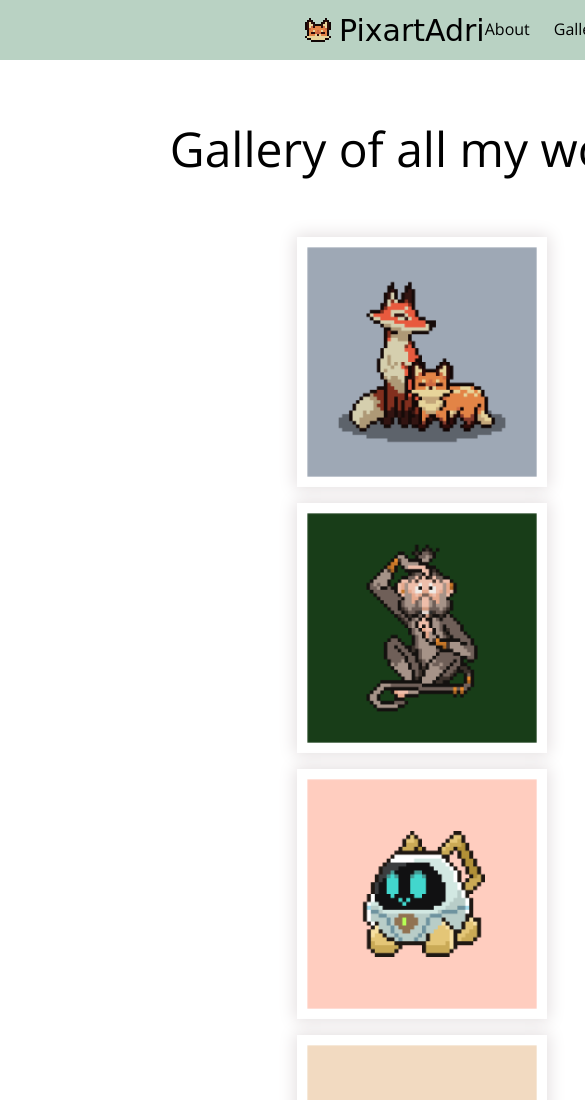
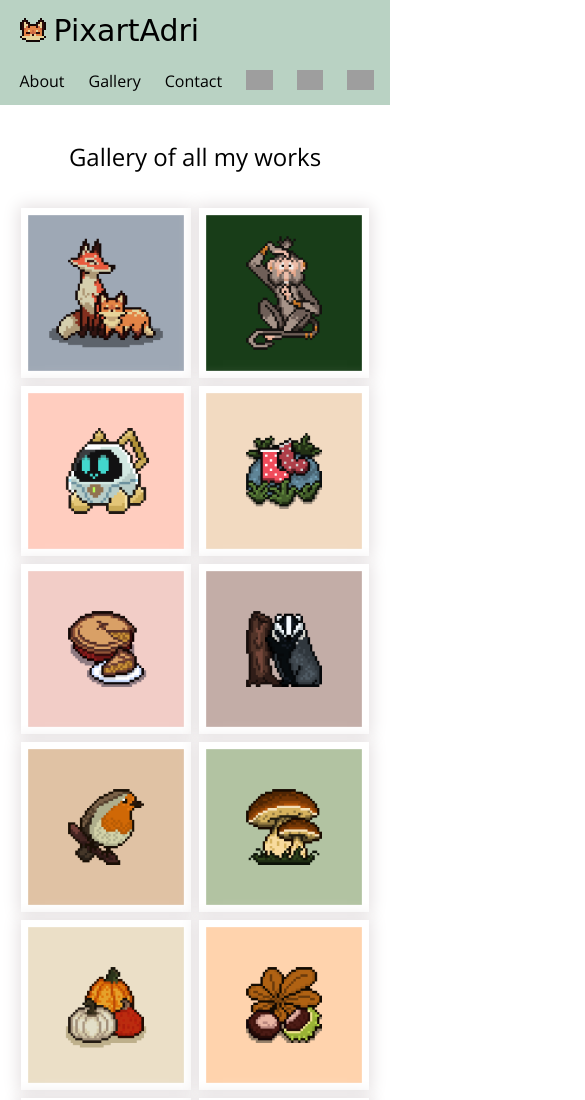
Before and after one commit to AdrianaMagdalena/PixartAdri, a plain HTML site: page gallery.html in a window 390 px wide. Shown: the top 1100 px of the page, 585 px wide, since content can reach past the window. Drawn offline with nearby package versions, Linux system fonts and the light colour scheme; grey boxes are pictures that could not be loaded; a web font is replaced by a local one.

Commit message:
Add responsiveness to gallery page for small screens (< 768px)

```diff
--- a/gallery.html
+++ b/gallery.html
@@ -25,7 +25,7 @@
         </div>
         <div class="links-right">
           <ul>
-            <li><a href="#about">About</a></li>
+            <li><a href="./index.html">About</a></li>
             <li><a href="./gallery.html">Gallery</a></li>
             <li><a href="#contact">Contact</a></li>
           </ul>
--- a/styles-gallery.css
+++ b/styles-gallery.css
@@ -2,21 +2,18 @@
   box-sizing: border-box;
   margin: 0;
   padding: 0;
+  border: 0;
 }
 
 body {
   font-family: "Open Sans", sans-serif;
   display: flex;
   flex-direction: column;
-  min-height: 100vh;
-  min-width: 100vh;
-  overflow-x: hidden;
 }
 
 /* header */
 .header {
   background-color: #b9d2c3;
-  height: 60px;
   position: sticky;
   top: 0;
   z-index: 1;
@@ -24,7 +21,6 @@ body {
 
 .header-content {
   width: 60vw;
-  height: inherit;
   margin: 0 auto;
   display: flex;
   justify-content: space-between;
@@ -32,6 +28,7 @@ body {
 }
 
 .logo {
+  height: 60px;
   font-family: "Sigmar", cursive;
   font-size: 30px;
   display: flex;
@@ -125,7 +122,7 @@ ul li .tooltip .tooltip-text::after {
 
 .gallery-section h1 {
   text-align: center;
-  padding: 56px;
+  padding: 50px;
   font-size: 48px;
   font-weight: 400;
 }
@@ -259,3 +256,51 @@ ul li .tooltip .tooltip-text::after {
   justify-content: center;
   align-items: center;
 }
+
+/* media queries - small screen up to 767px */
+@media screen and (max-width: 767px) {
+  .header-content {
+    width: 90vw;
+    flex-direction: column;
+    align-items: flex-start;
+  }
+
+  .links-right {
+    margin: 10px 0;
+  }
+
+  .gallery {
+    width: 95vw;
+    gap: 8px;
+  }
+
+  .gallery-section h1 {
+    font-size: 1.5rem;
+    padding: 35px;
+  }
+
+  .thumbnail {
+    max-height: 170px;
+    max-width: 170px;
+  }
+
+  .modal {
+    width: 100dvw;
+    height: 100dvh;
+  }
+
+  .modal .img-section {
+    width: 95vw;
+    display: flex;
+    align-items: center;
+  }
+
+  .modal img {
+    margin: 0 auto;
+    width: 50vw;
+  }
+
+  .modal__arrow {
+    font-size: 3rem;
+  }
+}
--- a/styles.css
+++ b/styles.css
@@ -59,7 +59,6 @@ button:hover {
 
 .header-content {
   width: 60vw;
-  height: 100%;
   margin: 0 auto;
   display: flex;
   justify-content: space-between;
```
